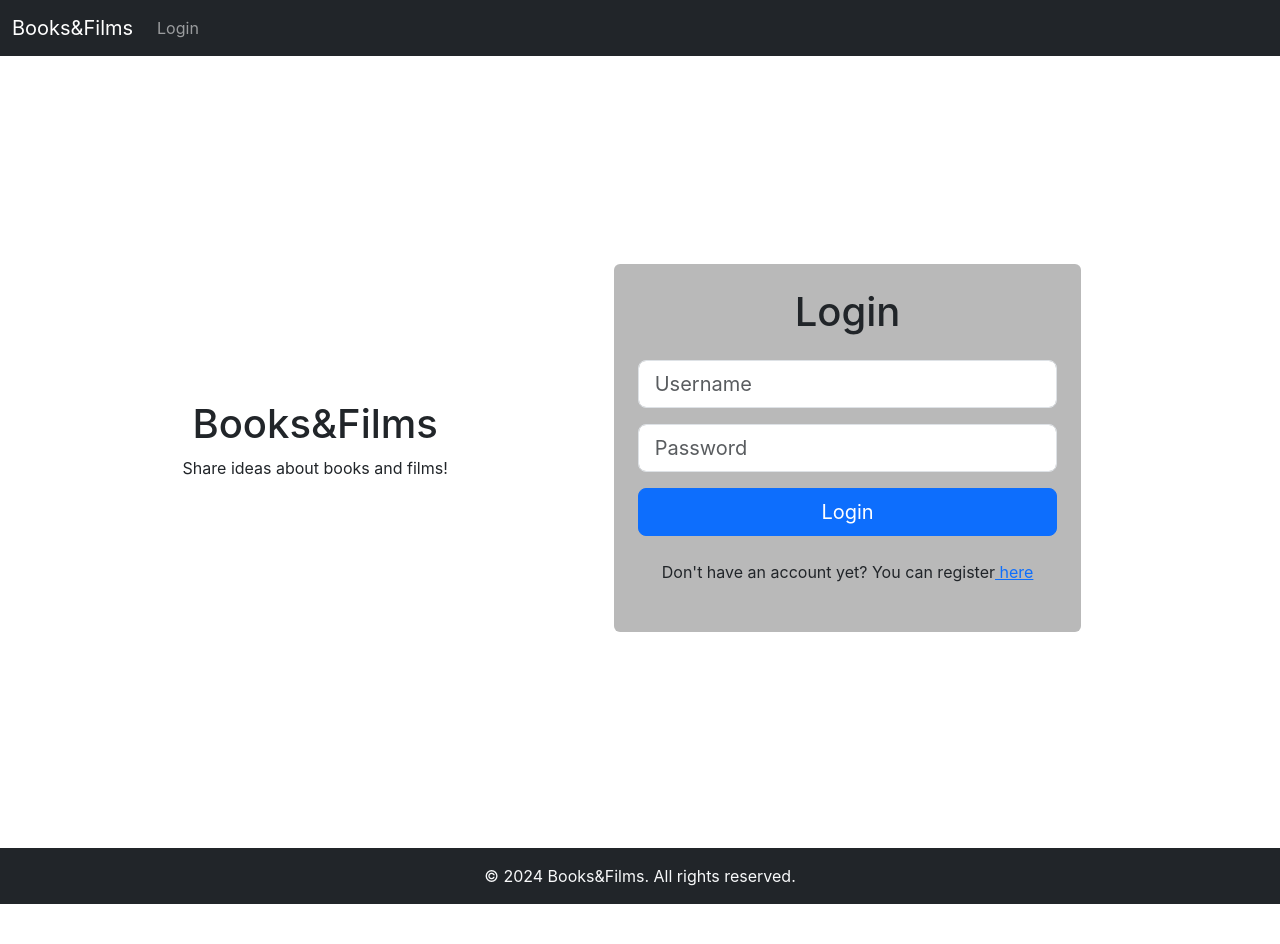
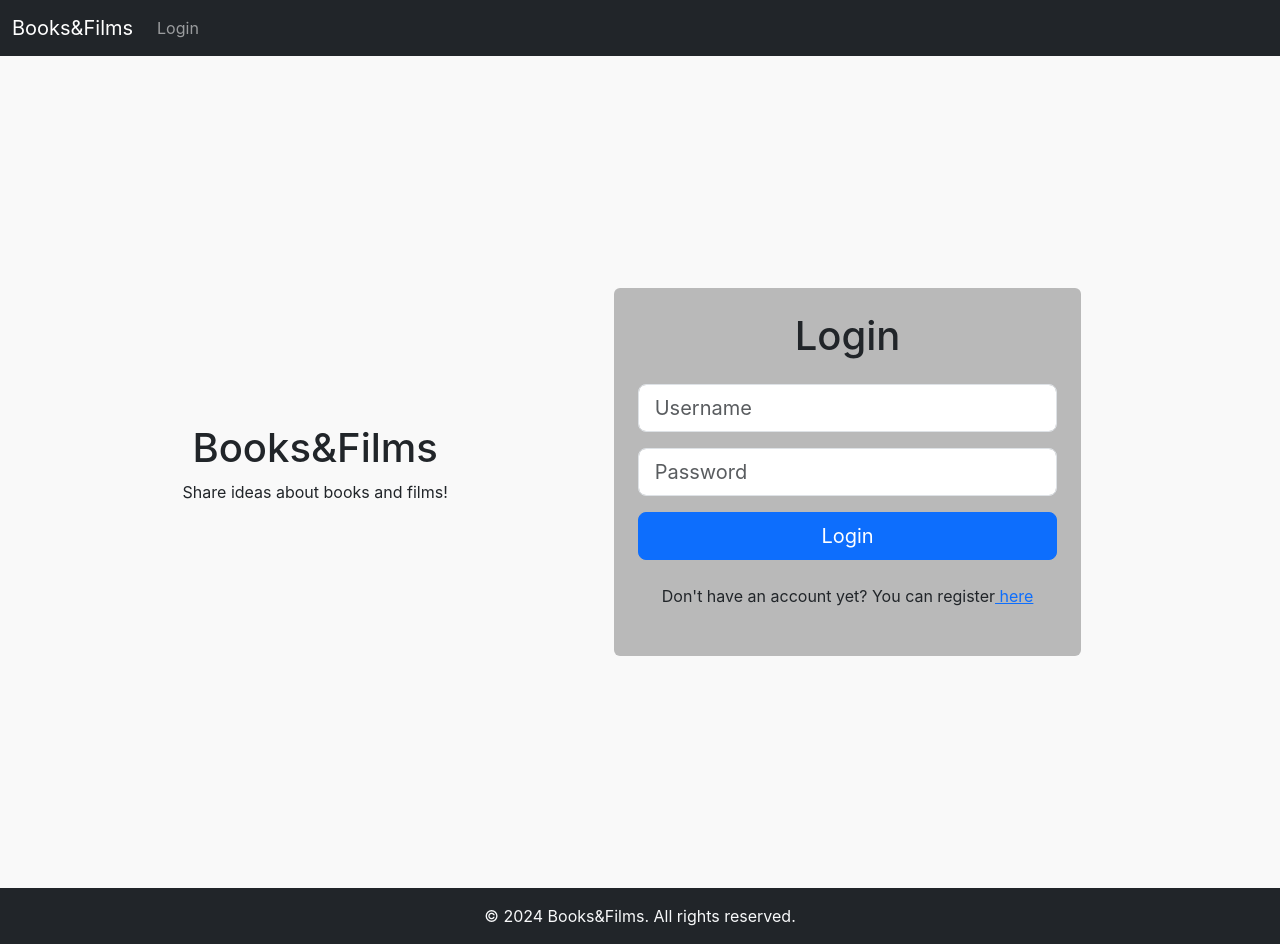
Before and after one commit to Celomarcelo/Books-and-Films-Frontend, a React (Create React App) app: page /login/ in a window 1280 px wide. Before the commit the page ends 904 px from the top, so only its background shows below. Built offline with nearby package versions, Linux system fonts and the light colour scheme.

Commit message:
addd modals for small devices

```diff
--- a/src/assets/css/Layout_style.css
+++ b/src/assets/css/Layout_style.css
@@ -23,29 +23,22 @@
 }
 
 
-@media (max-width: 768px) {
-    .background-container {
-        padding: 0;
-    }
-
-    .navbar {
-        position: sticky;
-        top: 0;
-        z-index: 1000;
-    }
-
-    .sticky-sidebar {
-        display: none;
-    }
-
-    .col-md-12 {
-        padding: 1rem;
-    }
+.layout-container {
+    background-color: #f9f9f9;
+    min-height: 100vh;
+    display: flex;
+    flex-direction: column;
 }
 
-@media (min-width: 768px) {
-    .sticky-sidebar {
-        position: sticky;
-        top: 80px;
-    }
+.content-container {
+    flex-grow: 1;
+    padding: 1rem;
 }
+
+.mobile-sidebar-buttons {
+    padding: 1rem;
+}
+
+.modal-content {
+    padding: 1rem;
+}
--- a/src/components/Layout.js
+++ b/src/components/Layout.js
@@ -18,67 +18,65 @@ import SearchResults from './SearchResults';
 import PasswordResetRequest from './PasswordResetRequest';
 import PasswordResetConfirm from './PasswordResetConfirm';
 import Footer from './Footer';
-import '../assets/css/Layout_style.css'
-
-/**
- * Layout Component
- *
- * This component serves as the main layout for the application, managing navigation and structure.
- * It includes the Navbar, main content area, and sidebars for categories and favorites.
- *
- */
+import '../assets/css/Layout_style.css';
 
 function Layout() {
-    const location = useLocation();  // Access the current URL location
-    const navigate = useNavigate();  // Navigate between routes
-    const isAuthPage = location.pathname === '/register' || location.pathname === '/login/';  // Check if current page is an auth page
-    const [searchResults, setSearchResults] = useState([]);  // State to store search results
+    const location = useLocation();
+    const navigate = useNavigate();
+    const isAuthPage = location.pathname === '/register' || location.pathname === '/login/';
+    const [searchResults, setSearchResults] = useState([]);
 
-    // Styling for a sticky sidebar
-    const stickyColumnStyle = {
-        position: 'sticky',
-        top: '100px',
-        height: 'calc(100vh - 100px)',
-        marginTop: '50px',
-    };
-
-    // Styling for a fixed navbar
-    const navbarStyle = {
-        position: 'fixed',
-        top: 0,
-        left: 0,
-        width: '100%',
-        zIndex: 1000,
-    };
-
-    // Handle search results and redirect to the search results page
+    // Handle search results
     const handleSearchResults = (results) => {
         setSearchResults(results);
         navigate('/search-results');
     };
 
-    // Clear search results and navigate back to the homepage
+    // Clear search results
     const clearSearch = () => {
         setSearchResults([]);
         navigate('/');
     };
 
     return (
-        <div className='background-container'>
-            {/* Navbar with fixed positioning */}
-            <div style={navbarStyle}>
-                <Navbar onSearch={handleSearchResults} clearSearch={clearSearch} />
-            </div>
-            <div className="container mt-5">
+        <div className="layout-container">
+            {/* Navbar */}
+            <Navbar onSearch={handleSearchResults} clearSearch={clearSearch} />
+
+            <div className="content-container">
+                {!isAuthPage && (
+                    <>
+                        {/* Mobile-First Buttons */}
+                        <div className="mobile-sidebar-buttons d-lg-none d-flex justify-content-between my-3">
+                            <button
+                                className="btn btn-primary"
+                                data-bs-toggle="modal"
+                                data-bs-target="#categoriesModal"
+                            >
+                                Categories
+                            </button>
+                            <button
+                                className="btn btn-secondary"
+                                data-bs-toggle="modal"
+                                data-bs-target="#favoritesModal"
+                            >
+                                Favorites
+                            </button>
+                        </div>
+                    </>
+                )}
+
+                {/* Main Content */}
                 <div className="row">
-                    {/* Sidebar for Categories - only displayed on non-auth pages */}
+                    {/* Categories Sidebar for Larger Screens */}
                     {!isAuthPage && (
-                        <div className="col-md-2" style={stickyColumnStyle}>
+                        <div className="col-lg-2 d-none d-lg-block">
                             <Categories />
                         </div>
                     )}
-                    {/* Main content area, adjusts width based on auth page or not */}
-                    <div className={isAuthPage ? 'col-md-12' : 'col-md-8'}>
+
+                    {/* Main Content Area */}
+                    <div className={isAuthPage ? 'col-12' : 'col-lg-8 col-md-12'}>
                         <Routes>
                             <Route path="/" element={<ReviewList />} />
                             <Route path="/register" element={<Register />} />
@@ -96,16 +94,48 @@ function Layout() {
                             <Route path="/reset/:uidb64/:token" element={<PasswordResetConfirm />} />
                         </Routes>
                     </div>
-                    {/* Sidebar for Favorites - only displayed on non-auth pages */}
+
+                    {/* Favorites Sidebar for Larger Screens */}
                     {!isAuthPage && (
-                        <div className="col-md-2" style={stickyColumnStyle}>
+                        <div className="col-lg-2 d-none d-lg-block">
                             <Favorites />
                         </div>
                     )}
                 </div>
             </div>
+
+            {/* Modals for Categories and Favorites on Mobile */}
+            <div className="modal fade" id="categoriesModal" tabIndex="-1" aria-labelledby="categoriesModalLabel" aria-hidden="true">
+                <div className="modal-dialog modal-dialog-centered">
+                    <div className="modal-content">
+                        <div className="modal-header">
+                            <h5 className="modal-title" id="categoriesModalLabel">Categories</h5>
+                            <button type="button" className="btn-close" data-bs-dismiss="modal" aria-label="Close"></button>
+                        </div>
+                        <div className="modal-body">
+                            <Categories />
+                        </div>
+                    </div>
+                </div>
+            </div>
+
+            <div className="modal fade" id="favoritesModal" tabIndex="-1" aria-labelledby="favoritesModalLabel" aria-hidden="true">
+                <div className="modal-dialog modal-dialog-centered">
+                    <div className="modal-content">
+                        <div className="modal-header">
+                            <h5 className="modal-title" id="favoritesModalLabel">Favorites</h5>
+                            <button type="button" className="btn-close" data-bs-dismiss="modal" aria-label="Close"></button>
+                        </div>
+                        <div className="modal-body">
+                            <Favorites />
+                        </div>
+                    </div>
+                </div>
+            </div>
+
+            {/* Footer */}
             <Footer />
-        </div >
+        </div>
     );
 }
 
```
